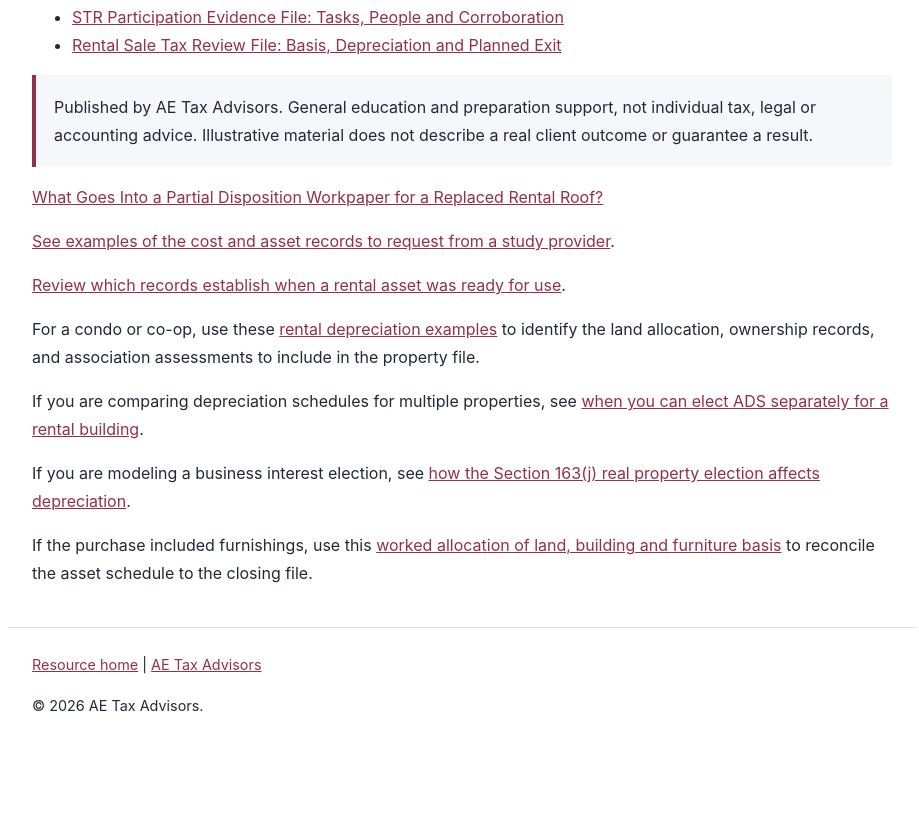
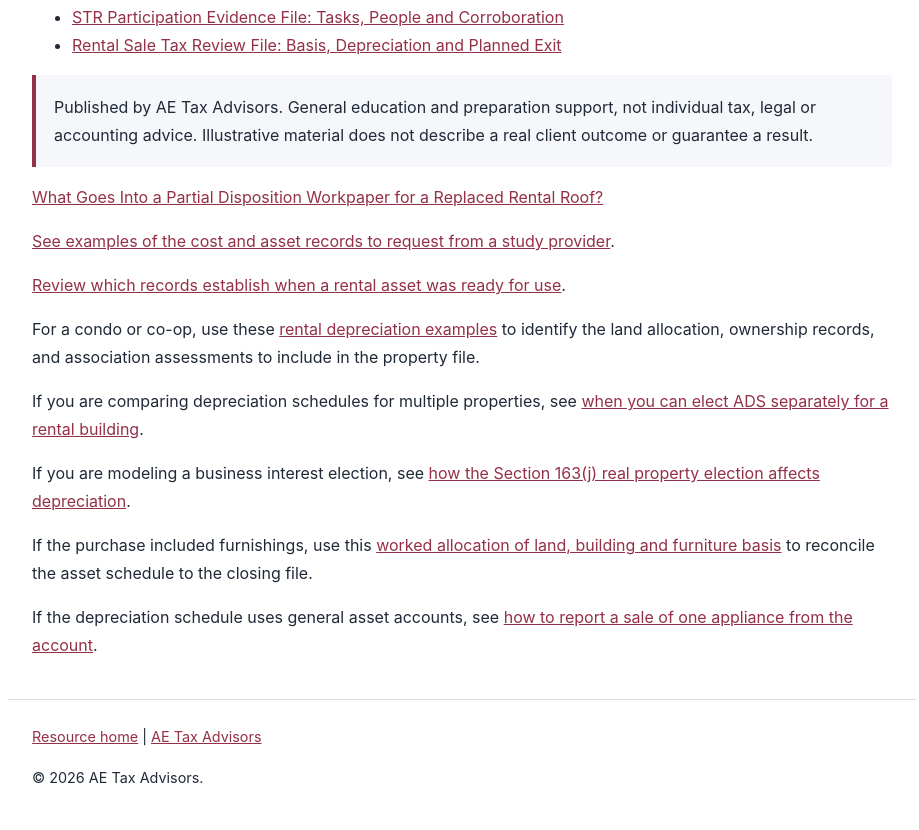
Before and after one commit to drconnorrobertson/ae-tax-real-estate, a plain HTML site: page resources/cost-segregation-quote-comparison-file/index.html in a window 1280 px wide. Shown: the part 2140-2970 px from the top of the page, without its empty margins (178-1097 px from the left). Before the commit the page ends 2898 px from the top, so only its background shows below. Drawn offline with Linux system fonts and the light colour scheme.

Commit message:
Link cost segregation workpaper to general asset account sale FAQ

```diff
--- a/resources/cost-segregation-quote-comparison-file/index.html
+++ b/resources/cost-segregation-quote-comparison-file/index.html
@@ -5,4 +5,5 @@
 <p>If you are comparing depreciation schedules for multiple properties, see <a href="https://www.aetaxadvisors.com/guides/depreciation-decision-questions/ads-voluntary-election-individual-rental-building/">when you can elect ADS separately for a rental building</a>.</p>
 <p>If you are modeling a business interest election, see <a href="https://www.aetaxadvisors.com/guides/rental-financing-tax-questions/real-property-business-interest-election-original-return/">how the Section 163(j) real property election affects depreciation</a>.</p>
 <p>If the purchase included furnishings, use this <a href="https://www.aetaxadvisors.com/guides/cost-segregation-documentation-questions/furnished-rental-purchase-relative-furniture-values/">worked allocation of land, building and furniture basis</a> to reconcile the asset schedule to the closing file.</p>
+<p>If the depreciation schedule uses general asset accounts, see <a href="https://www.aetaxadvisors.com/guides/depreciation-decision-questions/rental-equipment-sale-one-item-general-asset-account/">how to report a sale of one appliance from the account</a>.</p>
 </main><footer><a href="/">Resource home</a> | <a href="https://www.aetaxadvisors.com/">AE Tax Advisors</a><p>&copy; 2026 AE Tax Advisors.</p></footer></body></html>
```
